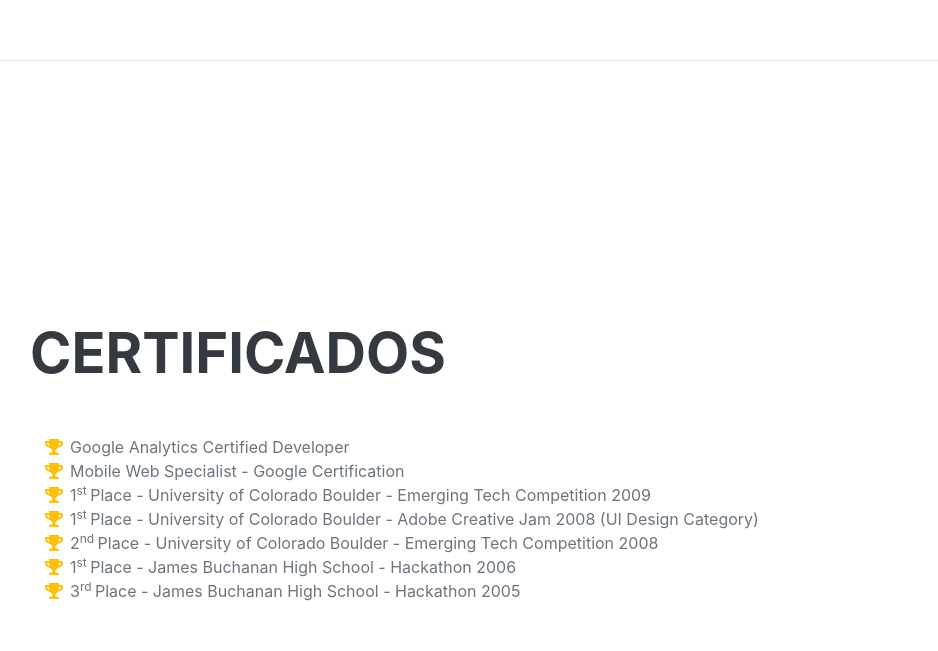
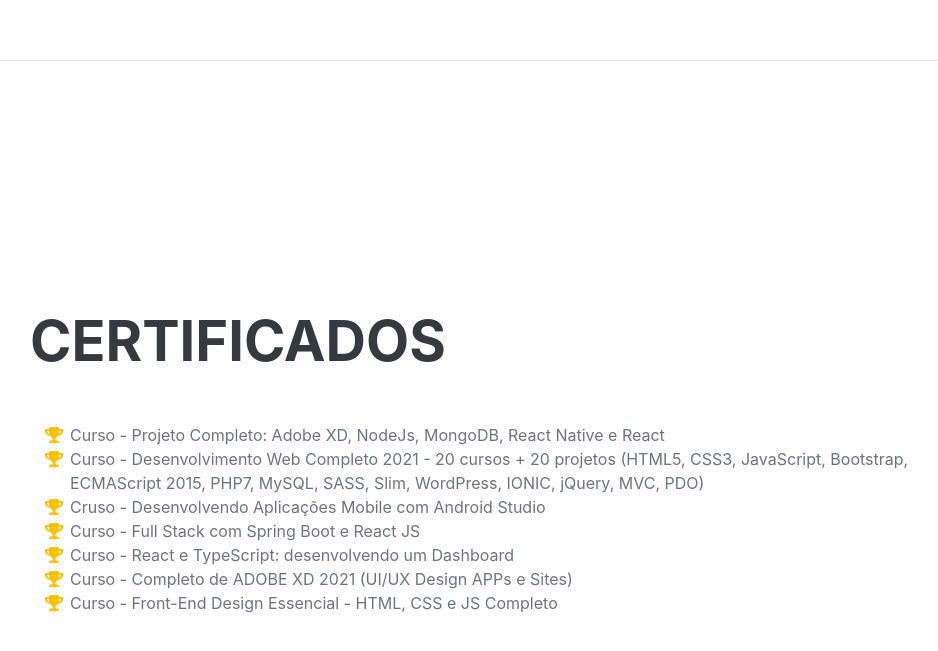
Before and after one commit to RJUAN013/curriculo, a plain HTML site: page index.html in a window 1280 px wide. Shown: the part 4431-5082 px from the top of the page, without its empty margins (290-1228 px from the left). Drawn offline with nearby package versions, Linux system fonts and the light colour scheme; a web font is replaced by a local one.

Commit message:
Update index.html

```diff
--- a/index.html
+++ b/index.html
@@ -60,8 +60,8 @@
                         href="https://www.instagram.com/r.juansilva/?hl=pt-br"><i class="fab fa-instagram"></i></a><a
                         class="social-icon" href="https://www.facebook.com/robertojuan.santosdasilva.1"><i
                             class="fab fa-facebook-f"></i></a>
-                            <a class="social-icon" href="https://api.whatsapp.com/send?phone=5587999490098"><i
-                                class="fab fa-whatsapp"></i></a>
+                    <a class="social-icon" href="https://api.whatsapp.com/send?phone=5587999490098"><i
+                            class="fab fa-whatsapp"></i></a>
                 </div>
             </div>
         </section>
@@ -212,32 +212,31 @@
                 <h2 data-aos="fade-right" class="mb-5">Certificados</h2>
                 <ul data-aos="fade-left" class="fa-ul mb-0">
                     <li>
-                        <span class="fa-li"><i class="fas fa-trophy text-warning"></i></span>Google Analytics Certified
-                        Developer
+                        <span class="fa-li"><i class="fas fa-trophy text-warning"></i></span>Curso - Projeto Completo:
+                        Adobe XD, NodeJs, MongoDB, React Native e React
                     </li>
                     <li>
-                        <span class="fa-li"><i class="fas fa-trophy text-warning"></i></span>Mobile Web Specialist -
-                        Google Certification
+                        <span class="fa-li"><i class="fas fa-trophy text-warning"></i></span>Curso - Desenvolvimento Web
+                        Completo 2021 - 20 cursos + 20 projetos (HTML5, CSS3, JavaScript, Bootstrap, ECMAScript 2015,
+                        PHP7, MySQL, SASS, Slim, WordPress, IONIC, jQuery, MVC, PDO)
                     </li>
                     <li>
-                        <span class="fa-li"><i class="fas fa-trophy text-warning"></i></span>1<sup>st </sup>Place -
-                        University of Colorado Boulder - Emerging Tech Competition 2009
+                        <span class="fa-li"><i class="fas fa-trophy text-warning"></i></span>Cruso -
+                        Desenvolvendo Aplicações Mobile com Android Studio
                     </li>
                     <li>
-                        <span class="fa-li"><i class="fas fa-trophy text-warning"></i></span>1<sup>st </sup>Place -
-                        University of Colorado Boulder - Adobe Creative Jam 2008 (UI Design Category)
+                        <span class="fa-li"><i class="fas fa-trophy text-warning"></i></span>Curso - Full
+                        Stack com Spring Boot e React JS
                     </li>
                     <li>
-                        <span class="fa-li"><i class="fas fa-trophy text-warning"></i></span>2<sup>nd </sup>Place -
-                        University of Colorado Boulder - Emerging Tech Competition 2008
+                        <span class="fa-li"><i class="fas fa-trophy text-warning"></i></span>Curso -
+                        React e TypeScript: desenvolvendo um Dashboard
                     </li>
                     <li>
-                        <span class="fa-li"><i class="fas fa-trophy text-warning"></i></span>1<sup>st </sup>Place -
-                        James Buchanan High School - Hackathon 2006
+                        <span class="fa-li"><i class="fas fa-trophy text-warning"></i></span>Curso - Completo de ADOBE XD 2021 (UI/UX Design APPs e Sites)
                     </li>
                     <li>
-                        <span class="fa-li"><i class="fas fa-trophy text-warning"></i></span>3<sup>rd </sup>Place -
-                        James Buchanan High School - Hackathon 2005
+                        <span class="fa-li"><i class="fas fa-trophy text-warning"></i></span>Curso - Front-End Design Essencial - HTML, CSS e JS Completo
                     </li>
                 </ul>
             </div>
```
